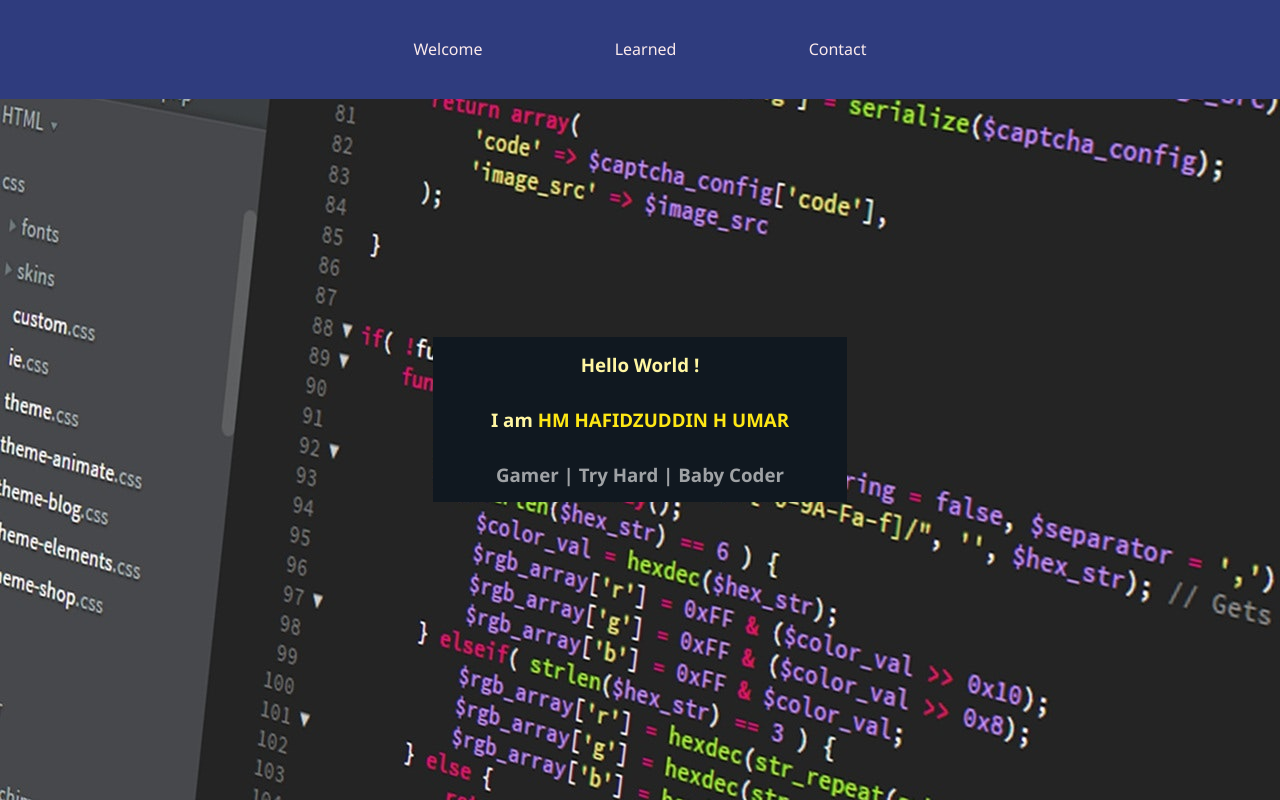
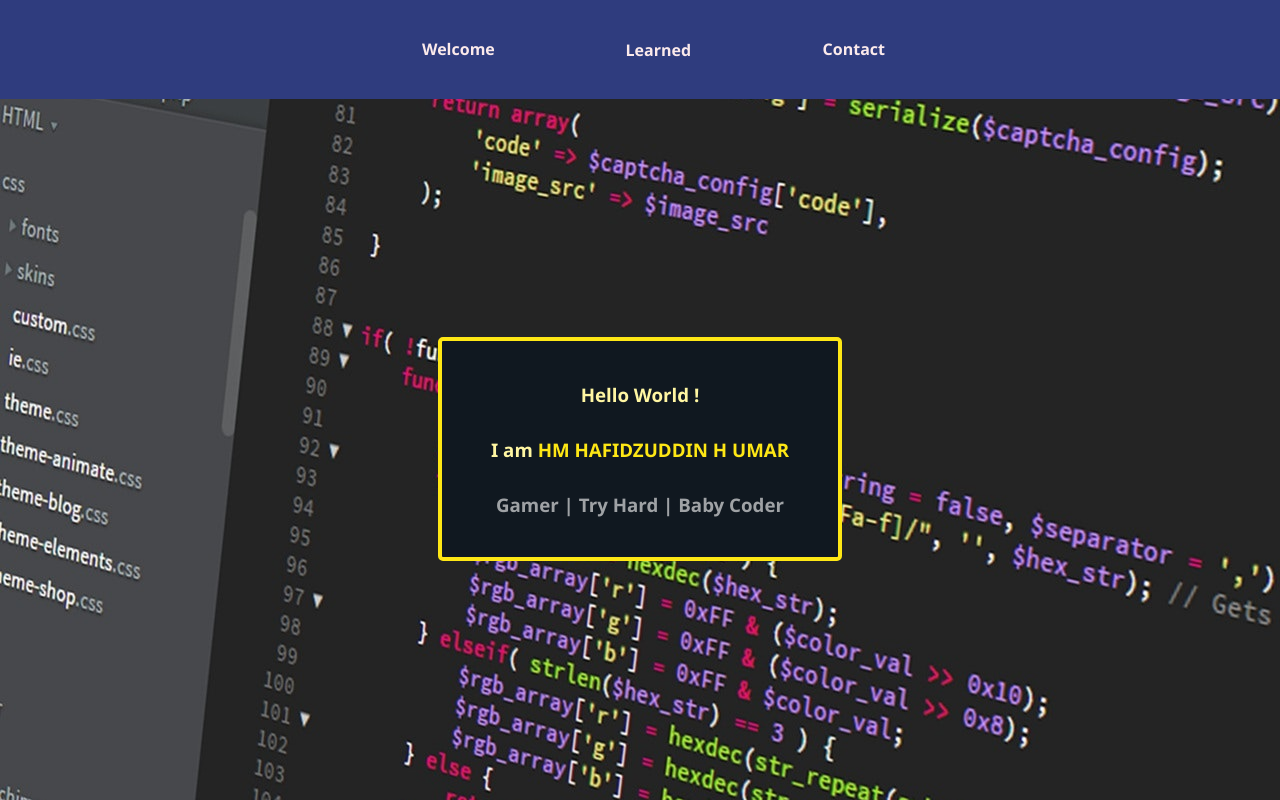
Before and after one commit to HajiMuhammadHafidzuddinHajiUmar/ProfileV1, a plain HTML site: page index.html in a window 1280 px wide. Shown: the top 800 px of the page. Drawn offline with Linux system fonts and the light colour scheme.

Commit message:
second commit

```diff
--- a/index.css
+++ b/index.css
@@ -9,8 +9,7 @@ body {
 }
 
 /* .wrapper { */
-    /* background-color: aliceblue; */
-    /* min-height: 20000%; */
+
 /* } */
 
 /* ------------------------ */
@@ -22,7 +21,7 @@ body {
 }
 
 .nav-ul {
-    margin: 0;
+    margin: auto;
     list-style: none;
     text-align: center;
     padding: 0;
@@ -36,22 +35,40 @@ body {
 .nav-li-a {
     color: #FBEAEB;
     text-decoration: none;
+    font-weight: bold;
+
+    padding: 10% 20%;
+    border-radius: 5px;
+}
+
+.nav-li-a:hover {
+    background-color: #FBEAEB;
+    color: #2F3C7E;
 }
 
 /* ------------------------ */
 
 #welcome-section {
     background-image: url("images/coding_screen.jpg");
-    background-color: #FBEAEB;
+
     min-height: 125px;
     color: rgb(255, 246, 162);
     text-align: center;
     padding: 337px 0;
 }
 
+.welcome-div {
+    background-color: #101820FF;
+    height: 100%;
+    width: 320px;
+    margin: auto;
+    padding: 2% 3%;
+    border: 4px solid #FEE715FF;
+    border-radius: 5px;
+}
+
 .greet {
     margin: 0 auto;
-    background-color: #101820FF;
     padding: 15px 7px;
     max-width: 400px;
 }
@@ -171,6 +188,8 @@ sup {
     padding: 1% 2%;
     border: none;
     border-radius: 5px;
+
+    cursor: pointer;
 }
 
 /* .clear {
@@ -186,5 +205,5 @@ sup {
     overflow: auto;
     font-size: x-small;
     text-align: right;
-    padding: 8% 5%;
+    padding: 2% 2%;
 }
--- a/index.html
+++ b/index.html
@@ -23,9 +23,11 @@
         </nav>
         <!-- ---------------------- -->
         <section id="welcome-section">
-            <h3 class="greet">Hello World !</h3>
-            <h3 class="greet">I am <b class="name">HM HAFIDZUDDIN H UMAR</b></h3>
-            <h3 class="greet"><span class="desc">Gamer | Try Hard | Baby Coder</span></h3>
+            <div class="welcome-div">
+                <h3 class="greet">Hello World !</h3>
+                <h3 class="greet">I am <b class="name">HM HAFIDZUDDIN H UMAR</b></h3>
+                <h3 class="greet"><span class="desc">Gamer | Try Hard | Baby Coder</span></h3>
+            </div>
         </section>
         <!-- ---------------------- -->
         <aside id="learned1">
@@ -94,7 +96,8 @@
                     <label for="sender-contact">Tell me your return email or whatsapp number:</label><br>
                     <input type="text" name="sender-contact" class="input" placeholder="email or whattsapp here"><br>
                     <label for="message">What's the Message:</label><br>
-                    <textarea name="message" class="input input-message" cols="30" rows="10" placeholder="A N Y T H I N G"></textarea>
+                    <textarea name="message" class="input input-message" cols="30" rows="10"
+                        placeholder="A N Y T H I N G"></textarea>
                     <input type="button" value="Sending to nowhere!" class="submit">
                 </form>
             </div>
```
Also changed, not shown: 1 other file.
